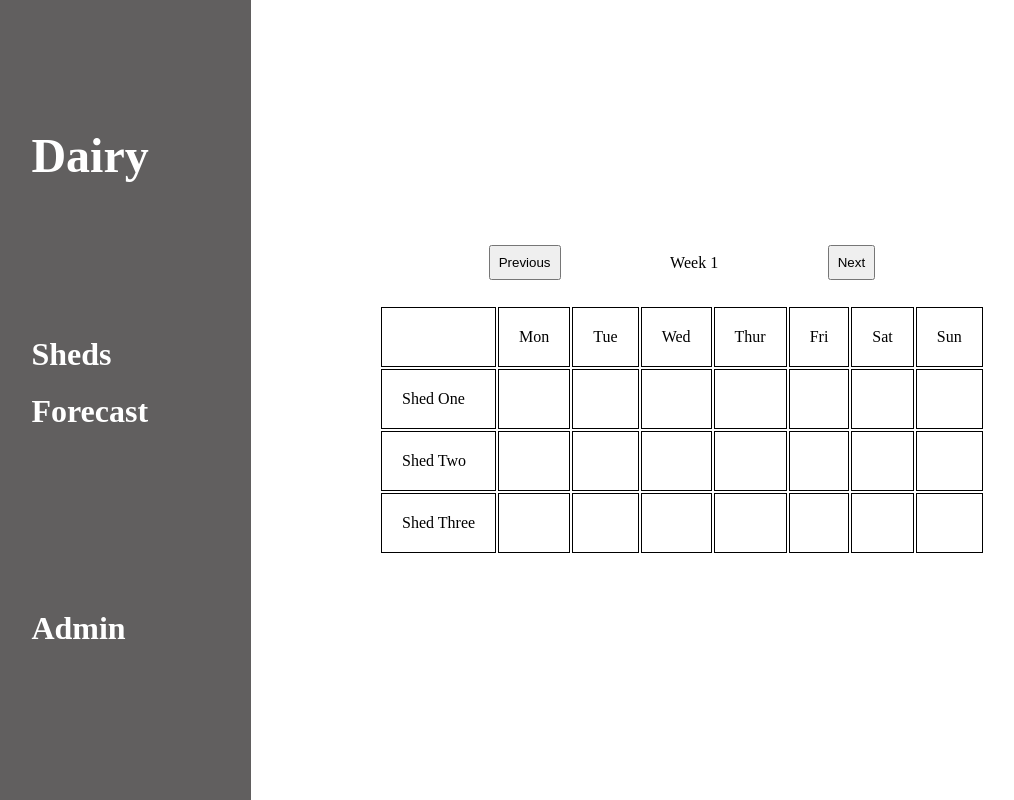
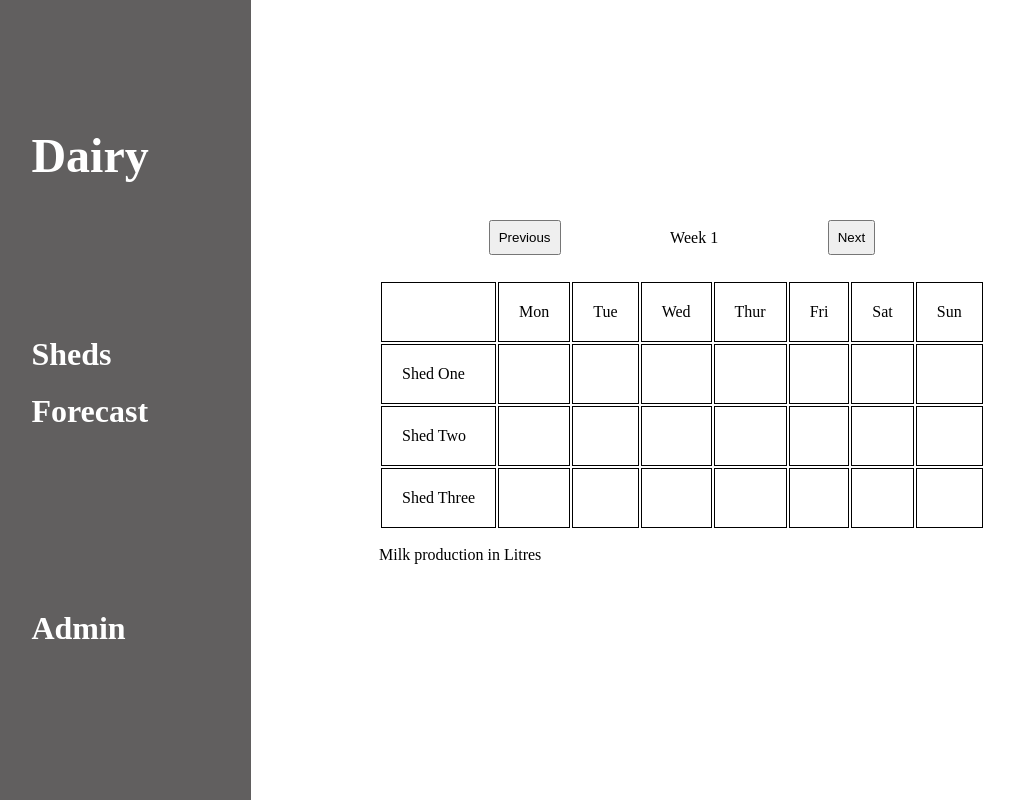
Before and after one commit to nxoo/Dairy-Farm, a plain HTML site: page index.html in a window 1280 px wide. Shown: the whole page, without its empty margins (71-1085 px from the left). Drawn offline with Linux system fonts and the light colour scheme.

Commit message:
added tables description

```diff
--- a/index.html
+++ b/index.html
@@ -74,6 +74,7 @@
                 </tr>
             </table>
         </div>
+        <p>Milk production in Litres</p>
     </div>
 </div>
 
```
